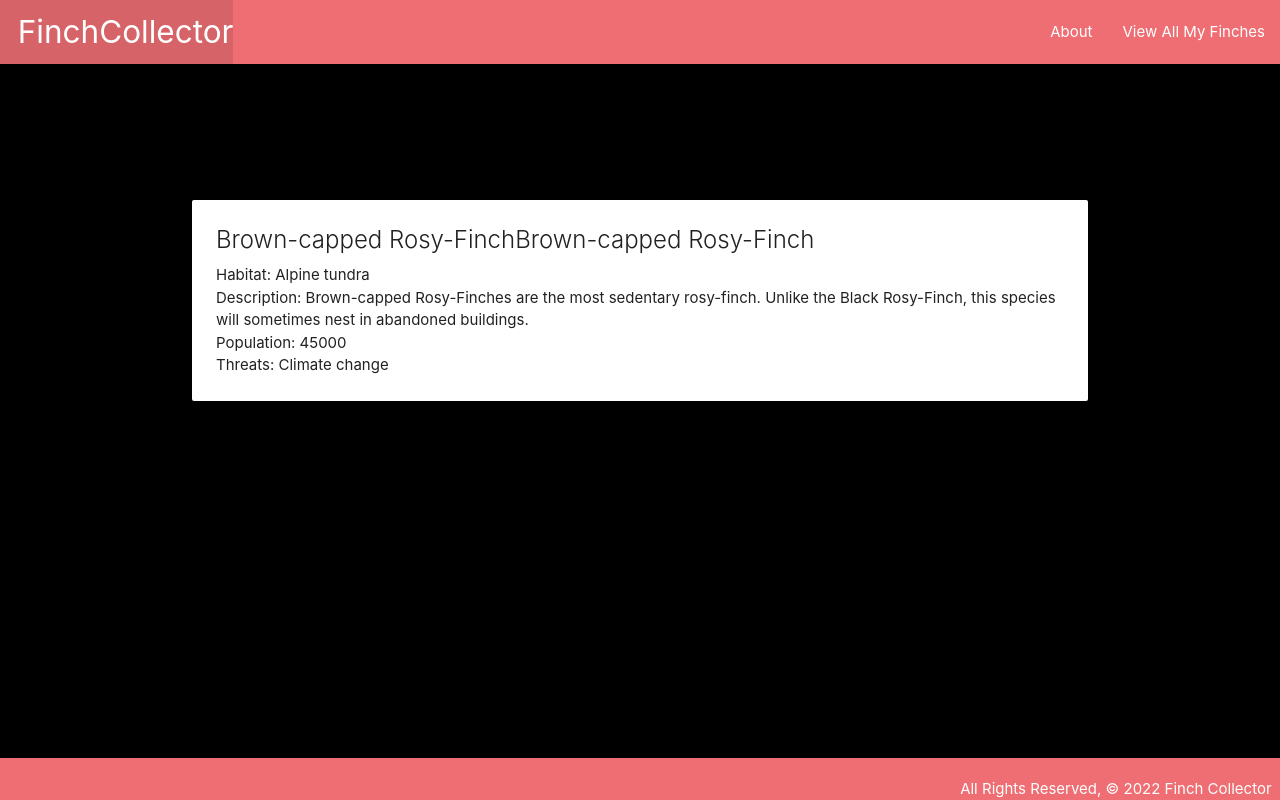
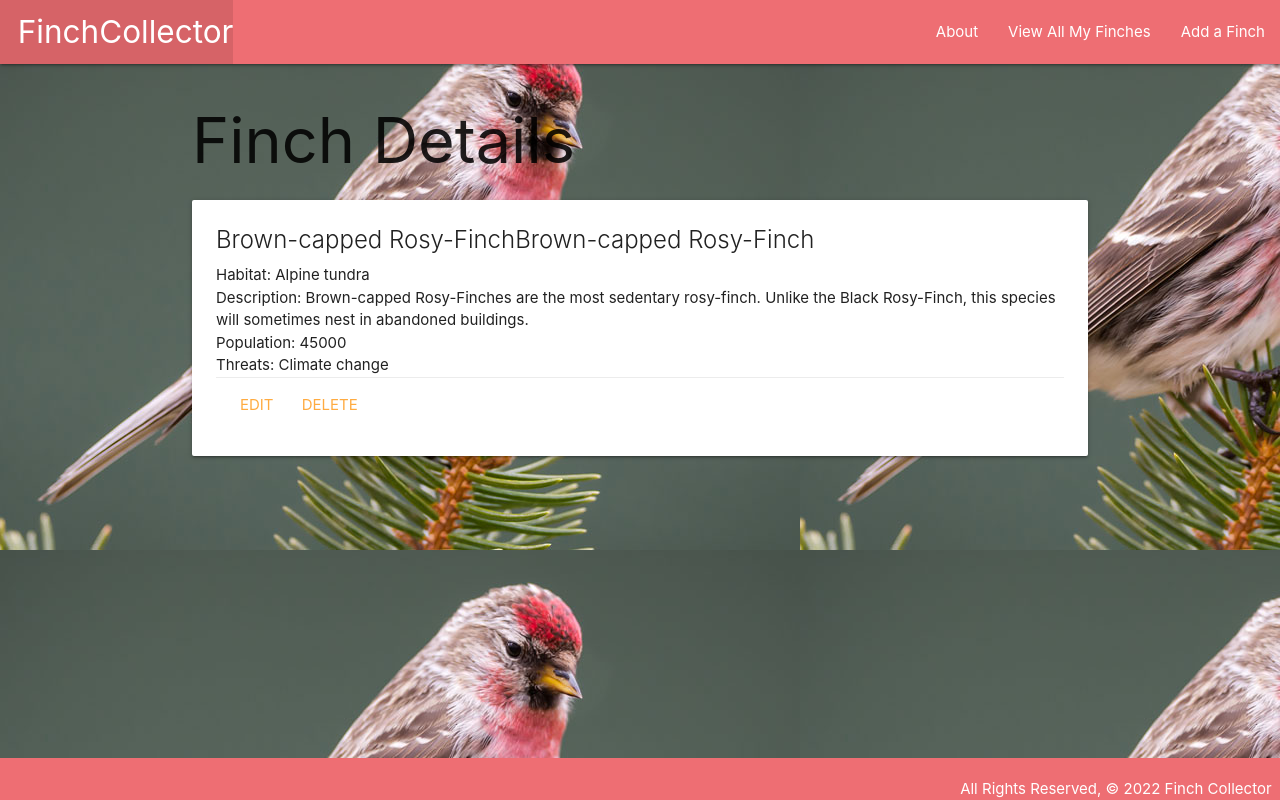
Before and after one commit to youngking509/Finch-Collector, a Django app: page /finch/1/ in a window 1280 px wide. Run offline with Django 4.2, Linux system fonts and the light colour scheme; data comes from the database, SQL or seed files in the repository; both versions use the stored data as it was after the commit.

Commit message:
full crud

```diff
--- a/main_app/models.py
+++ b/main_app/models.py
@@ -1,4 +1,5 @@
 from django.db import models
+from django.urls import reverse
 
 # Create your models here.
 class Finch(models.Model):
@@ -12,3 +13,7 @@
     #changes
     def __str__(self):
         return self.name
+
+
+    def get_absolute_url(self):
+        return reverse('detail', kwargs={'finch_id' : self.id})
--- a/main_app/static/css/style.css
+++ b/main_app/static/css/style.css
@@ -5,10 +5,12 @@
 
 
 body {
-    background-color: black;
+    background-color: lightblue;
     display: flex;
     min-height: 100vh;
     flex-direction: column;
+    background-image: url(../img/Common-Redpoll.jpeg);
+    /* background-repeat: no-repeat; */
 }
 
 main {
--- a/main_app/templates/base.html
+++ b/main_app/templates/base.html
@@ -7,7 +7,7 @@
     <meta charset="UTF-8" />
     <meta name="viewport" content="width=device-width, initial-scale=1.0" />
     <meta http-equiv="X-UA-Compatible" content="ie=edge" />
-    <title>Cat Collector</title>
+    <title>Finch Collector</title>
     <link rel="stylesheet" href="https://cdnjs.cloudflare.com/ajax/libs/materialize/1.0.0/css/materialize.min.css" />
     <link rel="stylesheet" href="{% static 'css/style.css' %}" />
 </head>
@@ -24,6 +24,7 @@
                 <ul class="right">
                     <li><a href="{% url 'about' %}">About</a></li>
                     <li><a href="{% url 'index' %}">View All My Finches</a></li>
+                    <li><a href="{% url 'finch_create' %}">Add a Finch</a></li>
                 </ul>
             </div>
         </nav>
--- a/main_app/templates/finch/detail.html
+++ b/main_app/templates/finch/detail.html
@@ -10,6 +10,11 @@
             <p>Population: {{ finch.population }}</p>
             <p>Threats: {{ finch.threats }}</p>
 
+            <div class="card-action">
+                <a href="{% url 'finch_update' finch.id %}">Edit</a>
+                <a href="{% url 'finch_delete' finch.id %}">Delete</a>
+            </div>
+
         </div>
 </div>
 {% endblock %}
--- a/main_app/urls.py
+++ b/main_app/urls.py
@@ -6,4 +6,7 @@
     path('about/', views.about, name='about'),
     path('finch/', views.finch_index, name='index'),
     path('finch/<int:finch_id>/', views.finch_detail, name='detail'),
+    path('finch/create/', views.FinchCreate.as_view(), name='finch_create'),
+    path('Finch/<int:pk>/update/', views.FinchUpdate.as_view(), name='finch_update'),
+    path('Finch/<int:pk>/delete/', views.FinchDelete.as_view(), name='finch_delete'),
 ]
--- a/main_app/views.py
+++ b/main_app/views.py
@@ -1,4 +1,7 @@
+from dataclasses import field, fields
+from pyexpat import model
 from django.shortcuts import render
+from django.views.generic.edit import CreateView, UpdateView, DeleteView
 from .models import Finch
 
 # Create your views here.
@@ -17,3 +20,19 @@
 def finch_detail(request, finch_id):
     finch = Finch.objects.get(id=finch_id)
     return render(request, 'finch/detail.html', { 'finch': finch })
+
+
+
+class FinchCreate(CreateView):
+    model = Finch
+    # fields = ('name', 'habitat', 'description', 'population', 'threats')
+    fields = '__all__'
+
+
+class FinchUpdate(UpdateView):
+    model = Finch
+    fields = ('habitat', 'description', 'population')
+
+class FinchDelete(DeleteView):
+    model = Finch
+    success_url = '/finch/'
```
Also changed, not shown: main_app/templates/main_app/finch_confirm_delete.html (added, +12 -0 lines), main_app/templates/main_app/finch_form.html (added, +23 -0 lines), db.sqlite3, main_app/static/img/Common-Redpoll-m-gb.jpeg (added), main_app/static/img/Common-Redpoll.jpeg (added).
